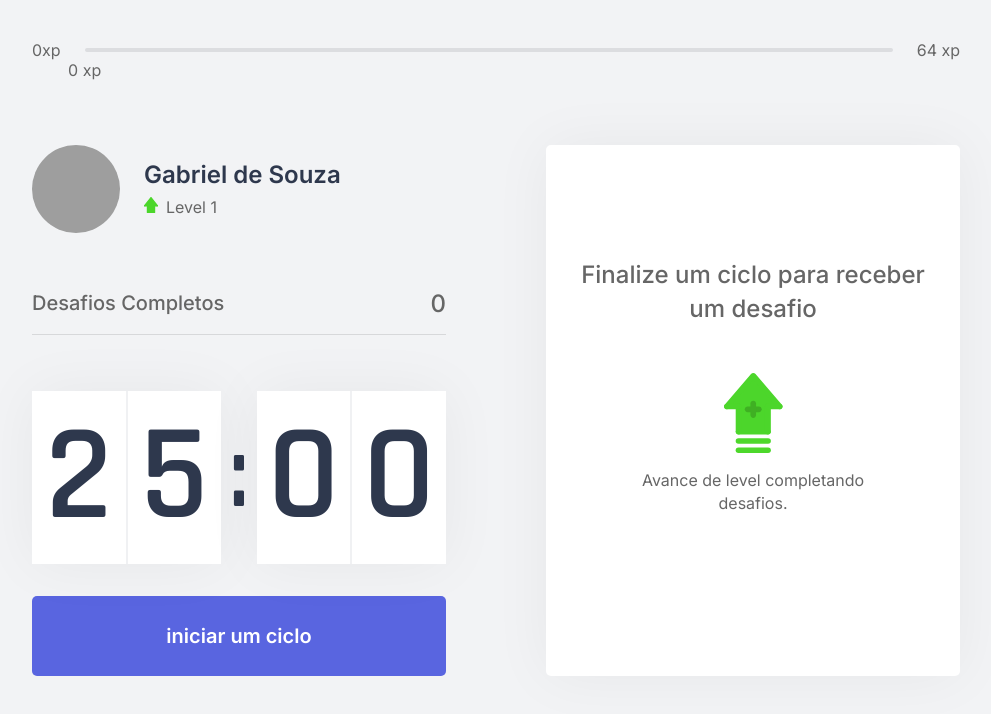
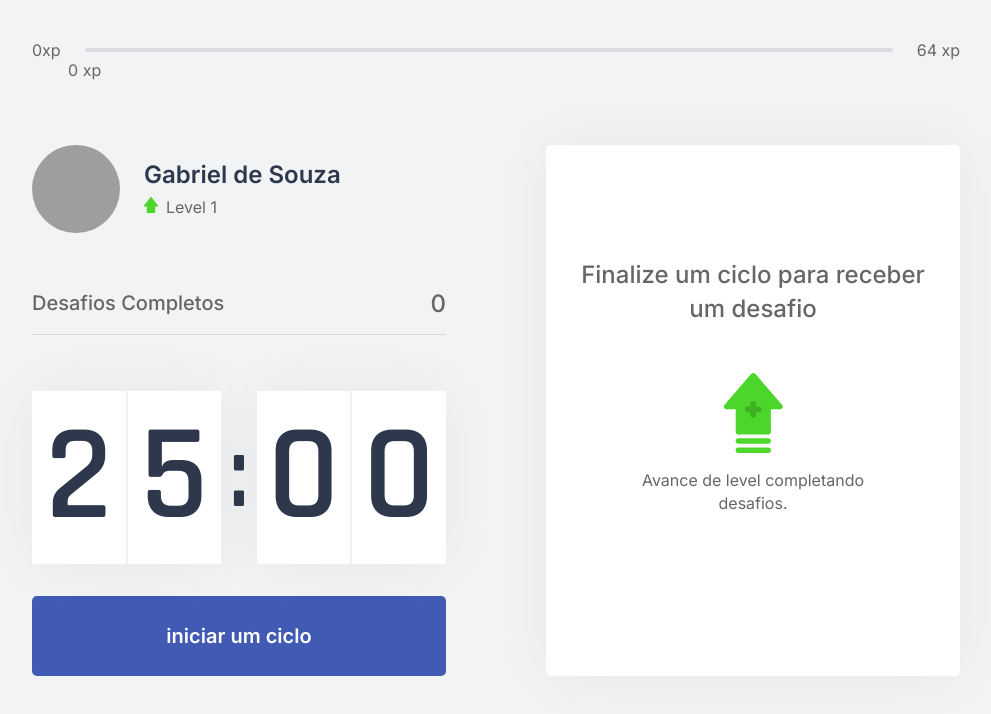
Before and after one commit to desogab/shake-it-nextjs, a Next.js app: page / in a window 1280 px wide. Shown: the top 714 px of the page, without its empty margins (144-1135 px from the left). Built offline with nearby package versions, Linux system fonts and the light colour scheme; grey boxes are pictures that could not be loaded.

Commit message:
[STYLE] Altera cores primarias

```diff
--- a/src/styles/global.css
+++ b/src/styles/global.css
@@ -13,8 +13,8 @@
     --title: #2e384d;
     --red: #e83f5b;
     --green: #4cd62b;
-    --blue: #5965e0;
-    --blue-dark: #4953b8;
+    --blue: #415AB4;
+    --blue-dark: #00388C;
     --blue-twitter: #2aa9e0;
 }
 
```
